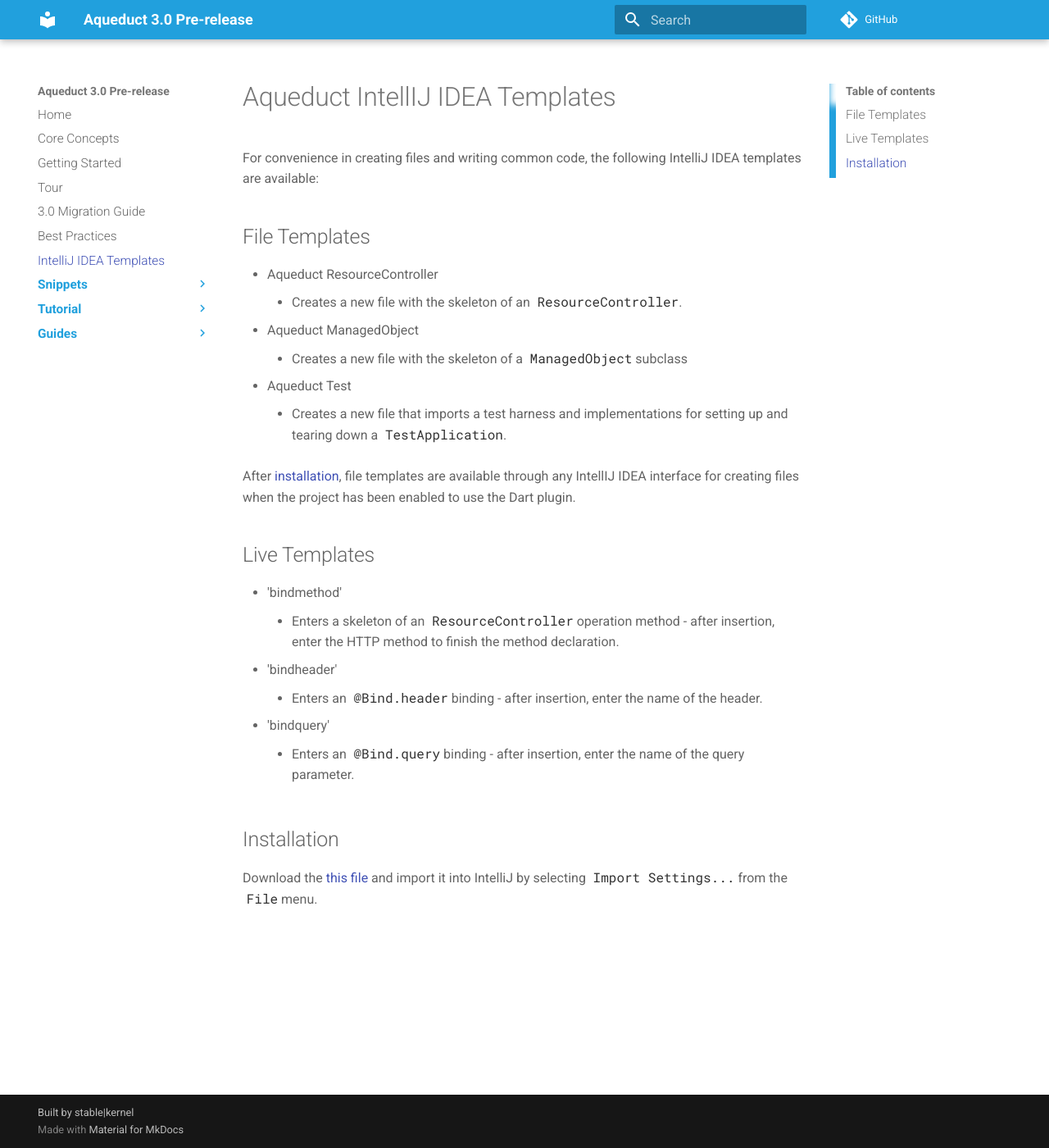
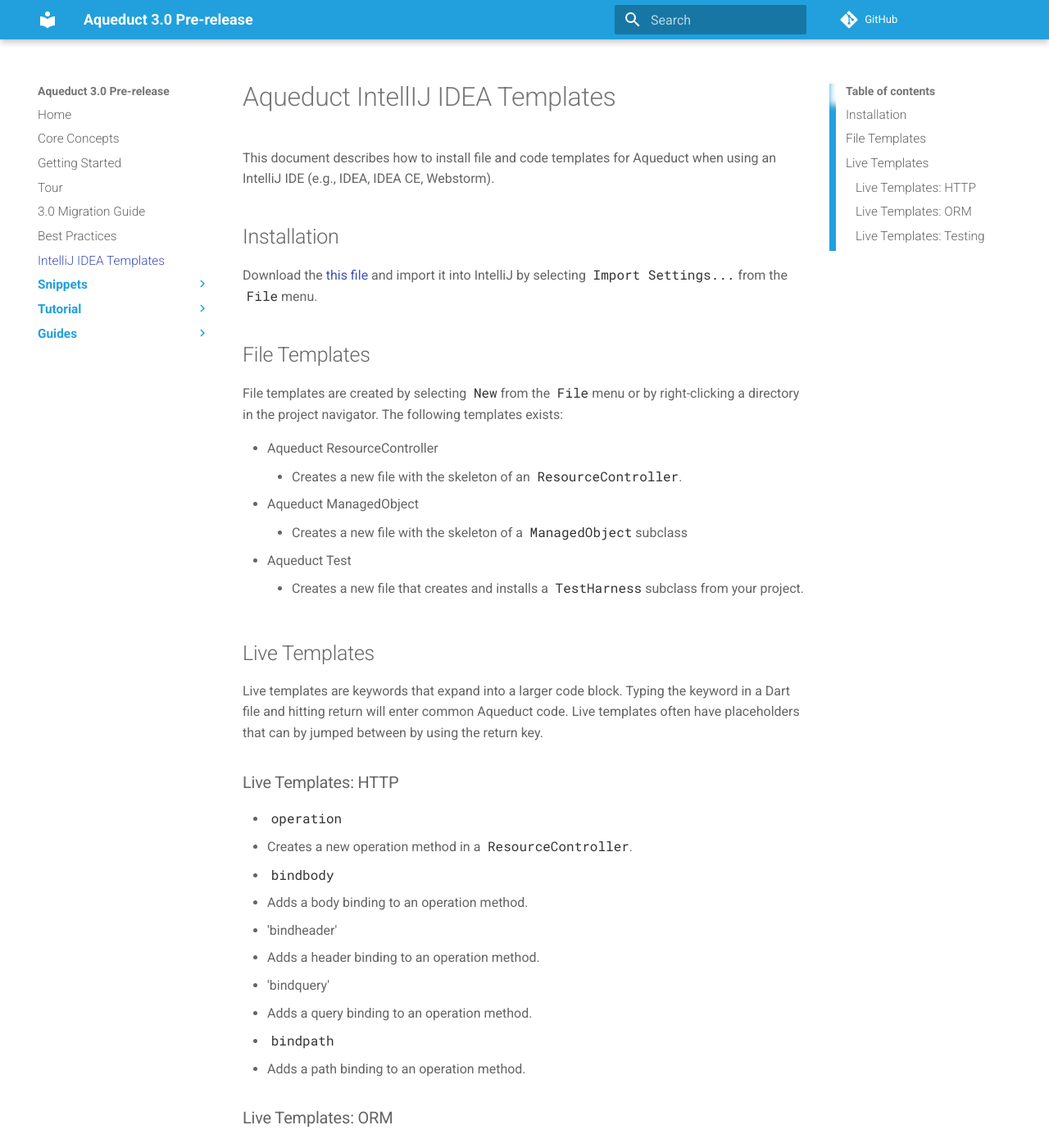
Before and after one commit to stablekernel/aqueduct, an MkDocs documentation site: the page built from source/docs/intellij.md, in a window 1280 px wide and 1400 px high. Shown: the whole window at 82% size. Built offline with MkDocs 1.6.1 and Material for MkDocs 9.7.7, drawn with Linux system fonts in a browser that asks for light colours; comment, search, counter and statistics services are not loaded; old or Windows-style settings are respelled for this version of MkDocs; some of the changed text lies outside the part shown.

Commit message:
intellij shortcuts

```diff
--- a/source/docs/intellij.md
+++ b/source/docs/intellij.md
@@ -1,27 +1,49 @@
 # Aqueduct IntellIJ IDEA Templates
 
-For convenience in creating files and writing common code, the following IntelliJ IDEA templates are available:
+This document describes how to install file and code templates for Aqueduct when using an IntelliJ IDE (e.g., IDEA, IDEA CE, Webstorm).
+
+## Installation
+
+Download the [this file](../files/settings.jar) and import it into IntelliJ by selecting `Import Settings...` from the `File` menu.
 
 ## File Templates
+
+File templates are created by selecting `New` from the `File` menu or by right-clicking a directory in the project navigator. The following templates exists:
 
 - Aqueduct ResourceController
     - Creates a new file with the skeleton of an `ResourceController`.
 - Aqueduct ManagedObject
     - Creates a new file with the skeleton of a `ManagedObject` subclass
 - Aqueduct Test
-    - Creates a new file that imports a test harness and implementations for setting up and tearing down a `TestApplication`.
-
-After [installation](#installation), file templates are available through any IntellIJ IDEA interface for creating files when the project has been enabled to use the Dart plugin.
+    - Creates a new file that creates and installs a `TestHarness` subclass from your project.
 
 ## Live Templates
 
-- 'bindmethod'
-    - Enters a skeleton of an `ResourceController` operation method - after insertion, enter the HTTP method to finish the method declaration.
+Live templates are keywords that expand into a larger code block. Typing the keyword in a Dart file and hitting return will enter common Aqueduct code. Live templates often have placeholders that can by jumped between by using the return key.
+
+### Live Templates: HTTP
+
+- `operation`
+  - Creates a new operation method in a `ResourceController`.
+- `bindbody`
+  - Adds a body binding to an operation method.
 - 'bindheader'
-    - Enters an `@Bind.header` binding - after insertion, enter the name of the header.
+  - Adds a header binding to an operation method.
 - 'bindquery'
-    - Enters an `@Bind.query` binding - after insertion, enter the name of the query parameter.
+  - Adds a query binding to an operation method.
+- `bindpath`
+  - Adds a path binding to an operation method.
 
-## Installation
+### Live Templates: ORM
 
-Download the [this file](https://s3.amazonaws.com/aqueduct-intellij/aqueduct.jar) and import it into IntelliJ by selecting `Import Settings...` from the `File` menu.
+- `ps`
+  - Enters the property selector syntax for `Query.where`, `Query.join` and other query configuration methods.
+- `column`
+  - Adds a column annotated field to a `ManagedObject`.
+- `relate`
+  - Adds a relationship annotated field to a `ManagedObject`.
+
+### Live Templates: Testing
+
+- `test`
+  - Creates a test closure in a test file.
```
Also changed, not shown: source/docs/db/advanced_queries.md (+1 -1 lines), 2 other files.
